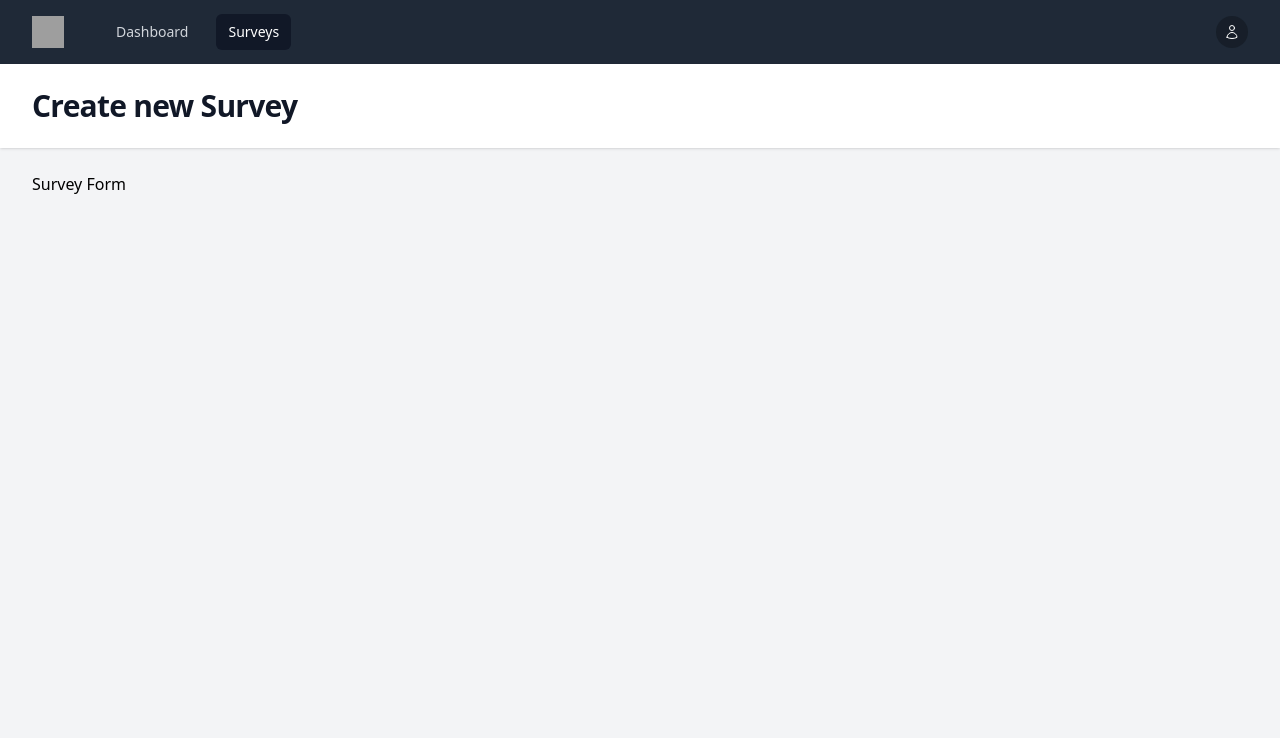
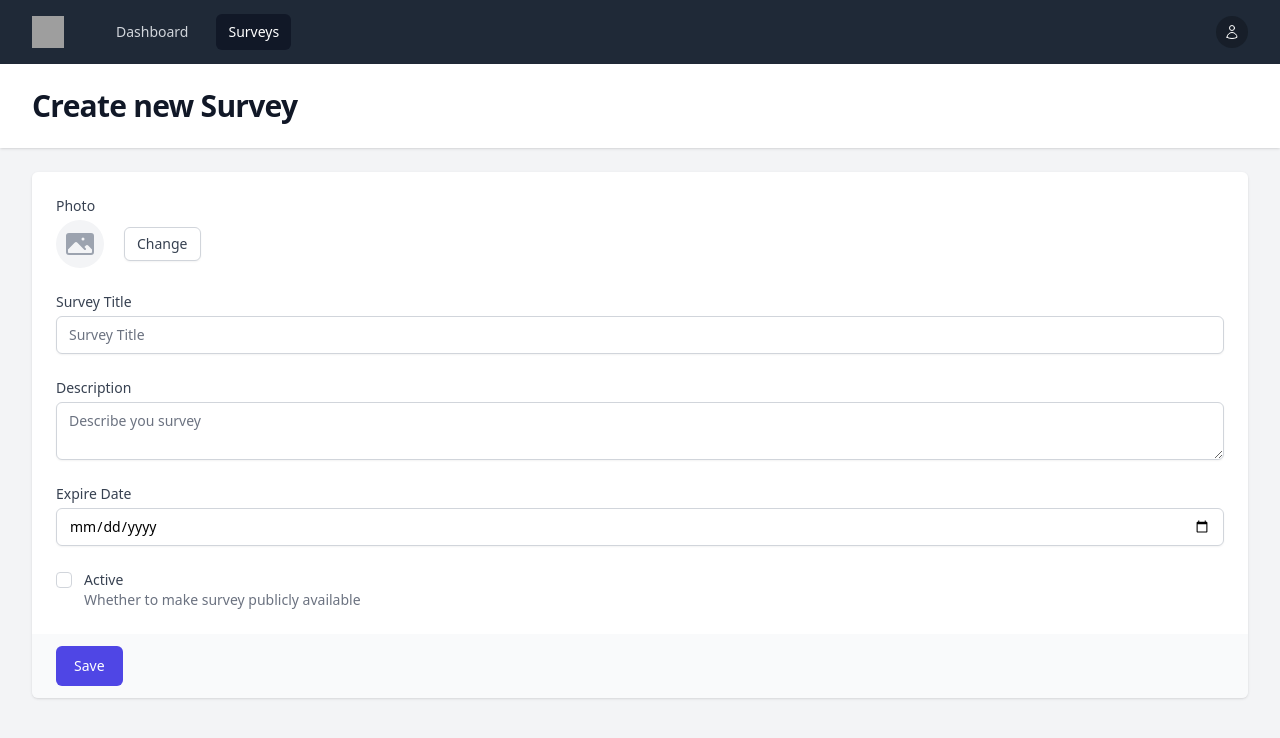
Before and after one commit to alexsam20/laravel-react-survey, a React (Vite) app in the folder react/: page /surveys/create in a window 1280 px wide. Shown: the top 738 px of the page. Built offline with nearby package versions, Linux system fonts and the light colour scheme; grey boxes are pictures that could not be loaded.

Commit message:
Create form to page Create new Survey. npm install -S axios.

```diff
--- a/react/package.json
+++ b/react/package.json
@@ -13,6 +13,7 @@
     "@headlessui/react": "^1.7.17",
     "@heroicons/react": "^2.0.18",
     "@tailwindcss/forms": "^0.5.6",
+    "axios": "^1.5.1",
     "react": "^18.2.0",
     "react-dom": "^18.2.0",
     "react-router-dom": "^6.16.0"
--- a/react/src/views/SurveyView.jsx
+++ b/react/src/views/SurveyView.jsx
@@ -1,10 +1,163 @@
-import React from "react";
+import {useState} from "react";
 import PageComponent from "../components/PageComponent.jsx";
+import {PhotoIcon} from "@heroicons/react/24/solid/index.js";
+import TButton from "../components/core/TButton.jsx";
 
 export default function SurveyView() {
+  const [survey, setSurvey] = useState({
+    title: "",
+    slug: "",
+    status: false,
+    description: "",
+    image: null,
+    image_url: null,
+    expire_date: "",
+    question: [],
+  });
+
+  const onImageChoose = () => {
+    console.log("On image choose");
+  };
+
+  const onSubmit = (ev) => {
+    ev.preventDefault();
+    console.log(ev);
+  };
+
   return (
     <PageComponent title="Create new Survey">
-      Survey Form
+      <form action="#" method="POST" onSubmit={onSubmit}>
+        <div className="shadow sm:overflow-hidden sm:rounded-md">
+          <div className="space-y-6 bg-white px-4 py-5 sm:p-6">
+            {/*Image*/}
+            <div>
+              <label className="block text-sm font-medium text-gray-700">
+                Photo
+              </label>
+              <div className="mt-1 flex items-center">
+                {survey.image_url && (
+                  <img
+                    src={survey.image_url}
+                    alt=""
+                    className="w-32 h-32 object-cover"
+                  />
+                )}
+                {!survey.image_url && (
+                  <span className="flex justify-center items-center text-gray-400 h-12 w-12 overflow-hidden rounded-full bg-gray-100">
+                    <PhotoIcon className="w-8 h-8" />
+                  </span>
+                )}
+                <button
+                  type="button"
+                  className="relative ml-5 rounded-md border border-gray-300 bg-white py-2 px-3 text-sm font-medium leading-4 text-gray-700 shadow-sm hover:border-gray-50 focus:outline-none focus:ring-2 focus:ring-indigo-500 focus:ring-offset-2"
+                >
+                  <input
+                    type="file"
+                    className="absolute left-0 top-0 right-0 bottom-0 opacity-0"
+                    onChange={onImageChoose}
+                  />
+                  Change
+                </button>
+              </div>
+            </div>
+            {/*Image*/}
+
+            {/*Title*/}
+            <div className="col-span-6 sm:col-span-3">
+              <label
+                htmlFor="title"
+                className="block text-sm font-medium text-gray-700"
+              >
+                Survey Title
+              </label>
+              <input
+                type="text"
+                name="title"
+                id="title"
+                value={survey.title}
+                onChange={(ev) =>
+                  setSurvey({...survey, title: ev.target.value})
+                }
+                placeholder="Survey Title"
+                className="mt-1 block w-full rounded-md border-gray-300 shadow-sm focus:border-indigo-50 focus:ring-indigo-500 sm:text-sm"
+              />
+            </div>
+            {/*Title*/}
+
+            {/*Description*/}
+            <div className="col-span-6 sm:col-span-3">
+              <label
+                htmlFor="description"
+                className="block text-sm font-medium text-gray-700"
+              >
+                Description
+              </label>
+              <textarea
+                name="description"
+                id="description"
+                value={survey.title}
+                onChange={(ev) =>
+                  setSurvey({...survey, description: ev.target.value})
+                }
+                placeholder="Describe you survey"
+                className="mt-1 block w-full rounded-md border-gray-300 shadow-sm focus:border-indigo-50 focus:ring-indigo-500 sm:text-sm"
+              ></textarea>
+            </div>
+            {/*Description*/}
+
+            {/*Expire Date*/}
+            <div className="col-span-6 sm:col-span-3">
+              <label
+                htmlFor="expire_date"
+                className="block text-sm font-medium text-gray-700"
+              >
+                Expire Date
+              </label>
+              <input
+                type="date"
+                name="expire_date"
+                id="expire_date"
+                value={survey.expire_date}
+                onChange={(ev) =>
+                  setSurvey({...survey, expire_date: ev.target.value})
+                }
+                className="mt-1 block w-full rounded-md border-gray-300 shadow-sm focus:border-indigo-50 focus:ring-indigo-500 sm:text-sm"
+              />
+            </div>
+            {/*Expire Date*/}
+
+            {/*Active*/}
+            <div className="flex items-start">
+              <div className="flex h-5 items-center">
+                <input
+                  id="status"
+                  name="status"
+                  type="checkbox"
+                  checked={survey.status}
+                  onChange={(ev) =>
+                    setSurvey({...survey, status: ev.target.checked})
+                  }
+                  className="h-4 w-4 rounded border-gray-300 text-indigo-600 focus:ring-indigo-500"
+                />
+              </div>
+              <div className="ml-3 text-sm">
+                <label htmlFor="comments" className="font-medium text-gray-700">
+                  Active
+                </label>
+                <p className="text-gray-500">
+                  Whether to make survey publicly available
+                </p>
+              </div>
+            </div>
+            {/*Active*/}
+          </div>
+          <div className="bg-gray-50 px-4 py-3 text-right sm:px-6">
+            <TButton>
+              Save
+            </TButton>
+          </div>
+        </div>
+      </form>
     </PageComponent>
   );
 };
```
Also changed, not shown: 1 other file (tests, documents, lock files or other folders).
